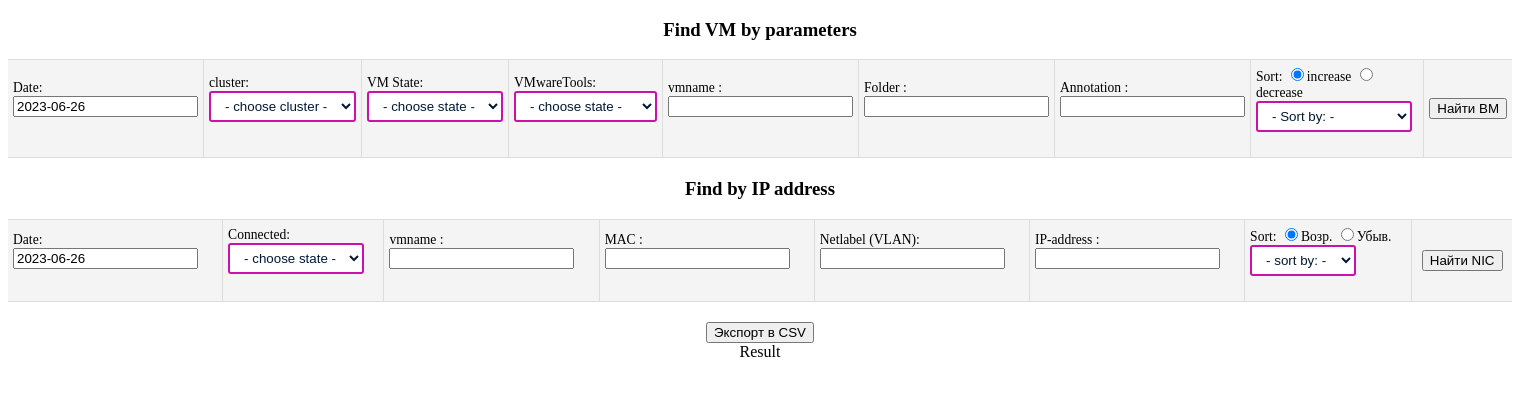
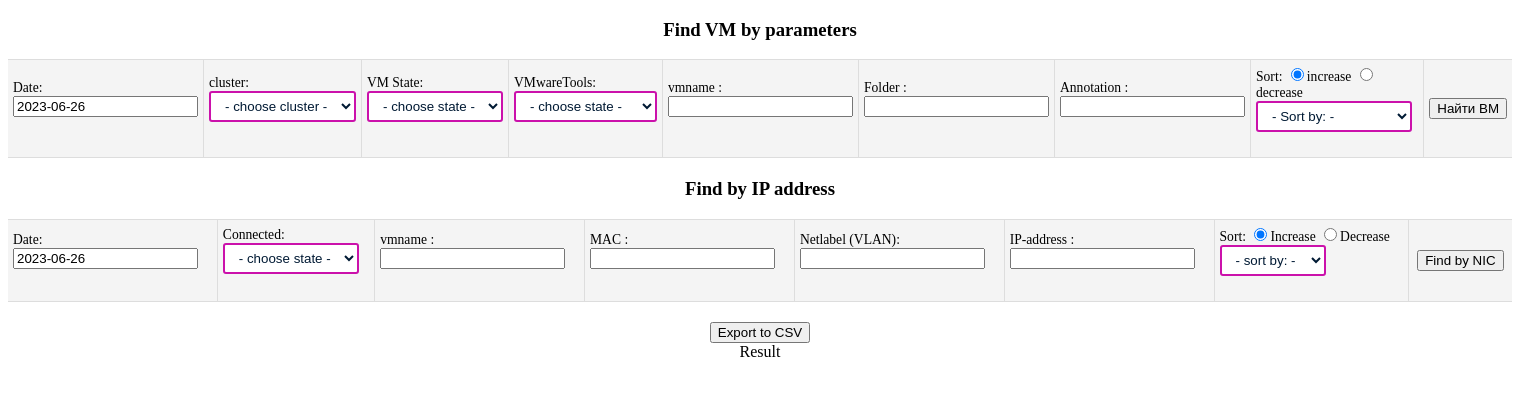
Before and after one commit to raz0rburn/vmdb, a PHP site: page / in a window 1520 px wide. Shown: the top 396 px of the page. Run offline with PHP 8.4, Linux system fonts and the light colour scheme.

Commit message:
first commit

```diff
--- a/frontend/index.php
+++ b/frontend/index.php
@@ -452,8 +452,8 @@ function exportCsv(){
 </td>
 <td>
 	<label for="order_nic">Sort: </label>
-	<input type="radio" name="order_nic" value="0" checked="checked">Возр.</input>
-	<input type="radio" name="order_nic" value="1">Убыв.</input>
+	<input type="radio" name="order_nic" value="0" checked="checked">Increase</input>
+	<input type="radio" name="order_nic" value="1">Decrease</input>
 	<br/>
 	<div class="select-sort">
 		<select name="sortby_nic" id="sortby_nic">
@@ -473,7 +473,7 @@ function exportCsv(){
 	</div>
 		</form>
 		<div align="center" id="selectBoxInfo"></div>
-			<center><input type=button value="Найти NIC" onclick="startAjaxNic();">
+			<center><input type=button value="Find by NIC" onclick="startAjaxNic();">
 		</div>
 		</form>
 		<br/>
@@ -482,7 +482,7 @@ function exportCsv(){
 </table>
 
 
-<center><input type=button  value="Экспорт в CSV" id="btn_export" onclick="exportCsv();">
+<center><input type=button  value="Export to CSV" id="btn_export" onclick="exportCsv();">
 <div id=result>Result</div>
 
 
```
